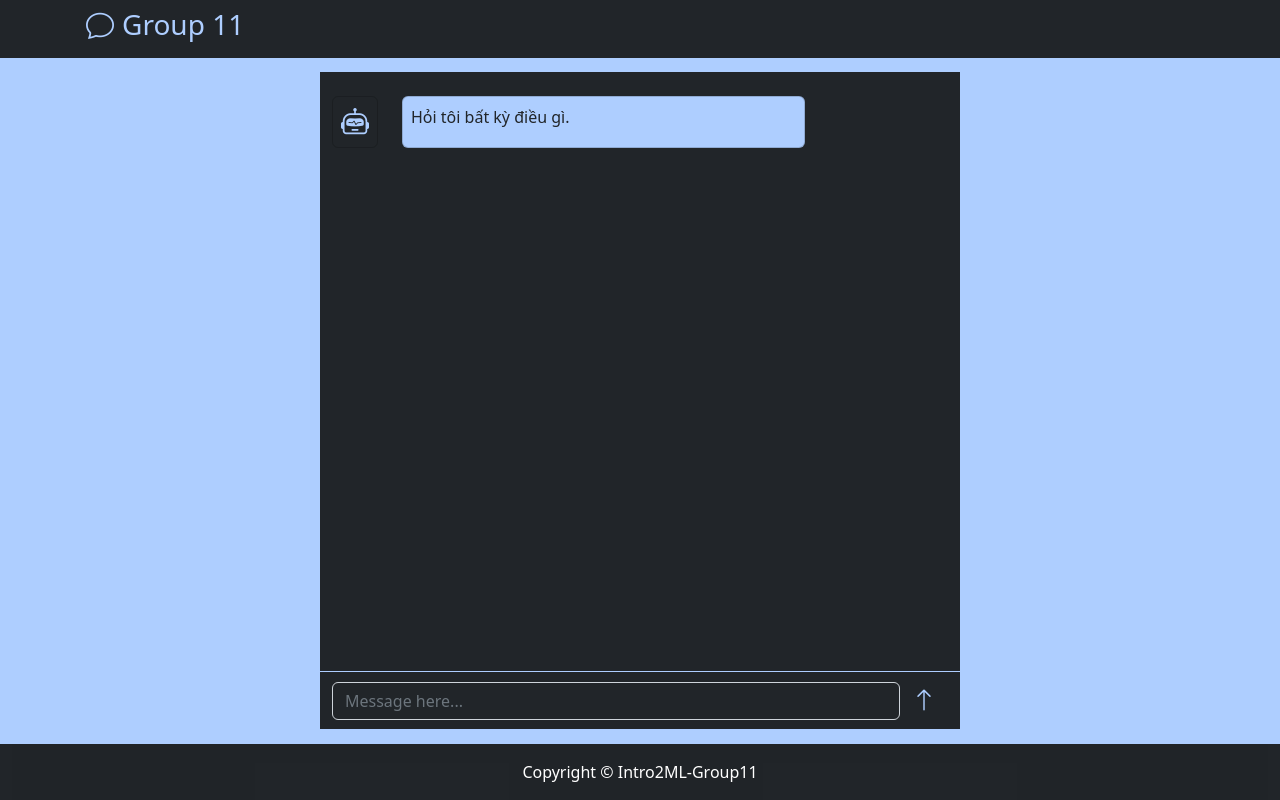
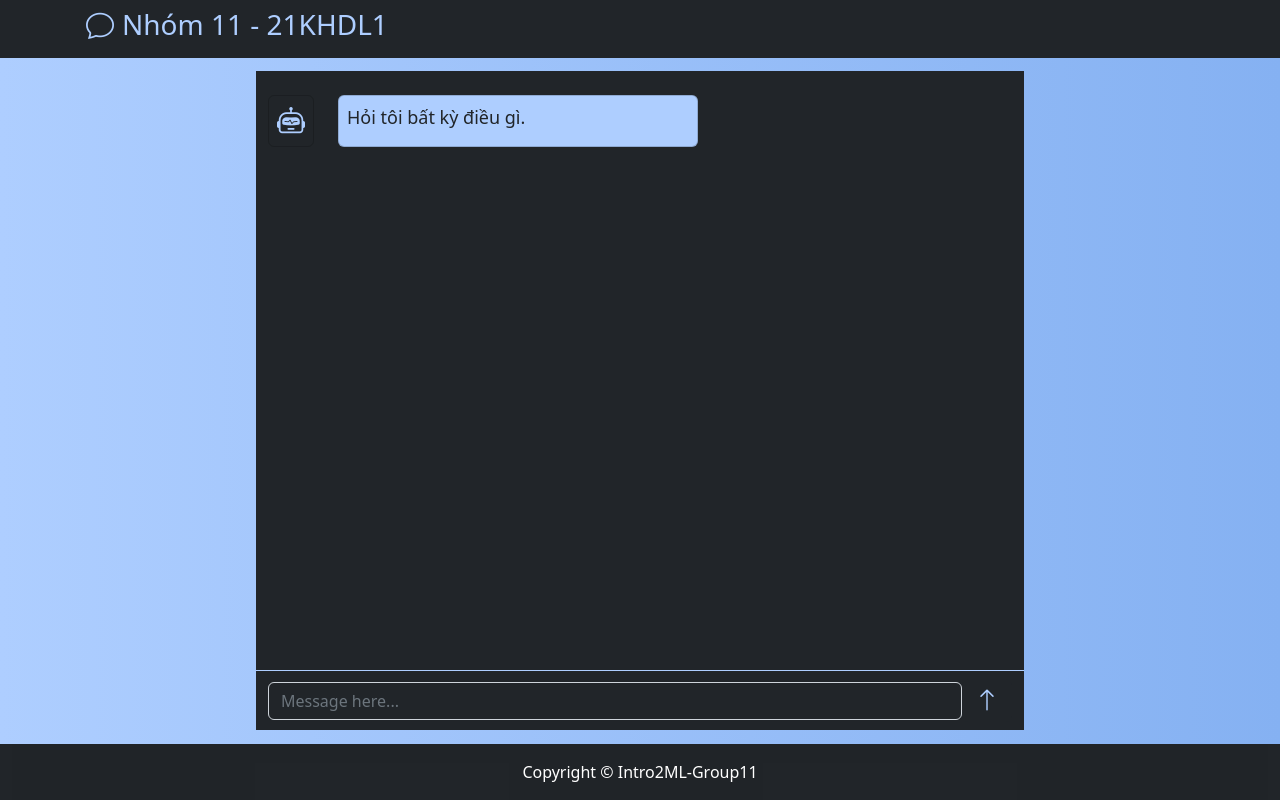
Before and after one commit to quanghuyvk81/Video_project, a Flask app: page / in a window 1280 px wide. Run offline with Flask 2, Linux system fonts and the light colour scheme.

Commit message:
Layout v3.0

```diff
--- a/static/style.css
+++ b/static/style.css
@@ -3,7 +3,8 @@ body {
     flex-direction: column;
     min-height: 100vh; /* Ensure the body fills the height of the viewport */
     margin: 0; /* Remove default margin */
-    background-color: #aeceff;
+    /* background-color: #aeceff; */
+    background: linear-gradient(to right, #aeceff, #85b1f2);
 }
 
 main {
@@ -23,14 +24,14 @@ footer {
 }
 
 #messenger {
-    width: 50%;
+    width: 60%;
     height: 75vh;
     border-bottom: 1px solid #aeceff;
     /* align-items: end; */
     overflow-y: auto; /* Enable vertical scrolling if content overflows */
 }
 #input {
-    width: 50%;
+    width: 60%;
 }
 .icon-color{
     color:#aeceff;
@@ -40,30 +41,9 @@ footer {
 }
 .inmess {
     background-color: #aeceff;
+    font-size: large;
     font-weight:500;
 }
-
-.btn {
-    background: none;
-    border: none;
-    outline: none;
-    box-shadow: none;
-    color: inherit;
-    text-shadow: none;
-}
-
-.bi-arrow-up-square {
-    color: #c33232;
-    height: 100%;
-    width: 100%;
-}
-
-.btn:active,
-.btn.active {
-    box-shadow: none !important;
-    outline: none !important;
-}
-
 /*!
  * three-dots - v0.3.2
  * CSS loading animations made with single element
--- a/templates/index.html
+++ b/templates/index.html
@@ -3,7 +3,7 @@
 <head>
     <meta charset="UTF-8">
     <meta name="viewport" content="width=device-width, initial-scale=1.0">
-    <title>ML Project - Group 11</title>
+    <title>Đồ án nhóm 11 - 21KHDL1</title>
     <link rel="stylesheet" href="https://cdn.jsdelivr.net/npm/bootstrap@5.2.1/dist/css/bootstrap.min.css">
     <link rel="stylesheet" href="https://cdn.jsdelivr.net/npm/bootstrap-icons@1.11.1/font/bootstrap-icons.css">
     <link rel="stylesheet" href="{{ url_for('static', filename='style.css') }}">
@@ -11,7 +11,7 @@
 <body>
     <header class="container-fluid bg-dark">
         <nav class="navbar navbar-expand-sm navbar-dark">
-            <div class="container justify-content-start icon-color h3"><i class="bi bi-chat ms-1 me-2"></i> Group 11 </p>
+            <div class="container justify-content-start icon-color h3 font-weight-bold"><i class="bi bi-chat ms-1 me-2"></i> Nhóm 11 - 21KHDL1</p>
             </div>
         </nav>
     </header>
@@ -23,7 +23,7 @@
                         <p class="card-text icon-color bg-transparent"><i class="bi bi-robot h3"></i></p>
                     </div>
                 </div>
-                <div class="col-8">
+                <div class="col-6">
                     <div class="card h-100 p-2 inmess">
                         <p class="card-text">Hỏi tôi bất kỳ điều gì.</p>
                     </div>
@@ -38,7 +38,7 @@
                 </div>
                 <div class="col-2">
                     <div class="card h-100 ps-4 pe-4 inmess">
-                        <p class="card-text justify-content-start">
+                        <p class="card-text justify-content-center">
                             <div class="dot-elastic"></div>
                         </p>
                     </div>
@@ -70,7 +70,7 @@
                 var waiting_dot = document.getElementById("waiting_dot");
                 var user_input = $('#user_input').val().replace(/</g, "&lt;").replace(/>/g, "&gt;");
                 var newMessage = $('<div class="row justify-content-end mb-2 mt-2 mess">' +
-                                    '<div class="col-8">' +
+                                    '<div class="col-6">' +
                                         '<div class="card h-100 p-2 inmess">' +
                                             '<p class="card-text justify-content-start">' + user_input + '</p>' +
                                         '</div>' +
@@ -96,10 +96,10 @@
                         var newMessage = $('<div class="row justify-content-start mb-2 mt-2 mess">' +
                                                 '<div class="col-auto bg-transparent me-0">'+
                                                     '<div class="card h-100 p-2 bg-transparent">'+
-                                                        '<p class="card-text icon-color bg-transparent"><i class="bi bi-google h3"></i></p>'+
+                                                        '<p class="card-text icon-color bg-transparent"><i class="bi bi-robot h3"></i></p>'+
                                                     '</div>'+
                                                 '</div>'+
-                                              '<div class="col-8">' +
+                                              '<div class="col-6">' +
                                                   '<div class="card h-100 p-2 inmess">' +
                                                       '<p class="card-text">' + messages[0].content + '</p>' +
                                                   '</div>' +
```
